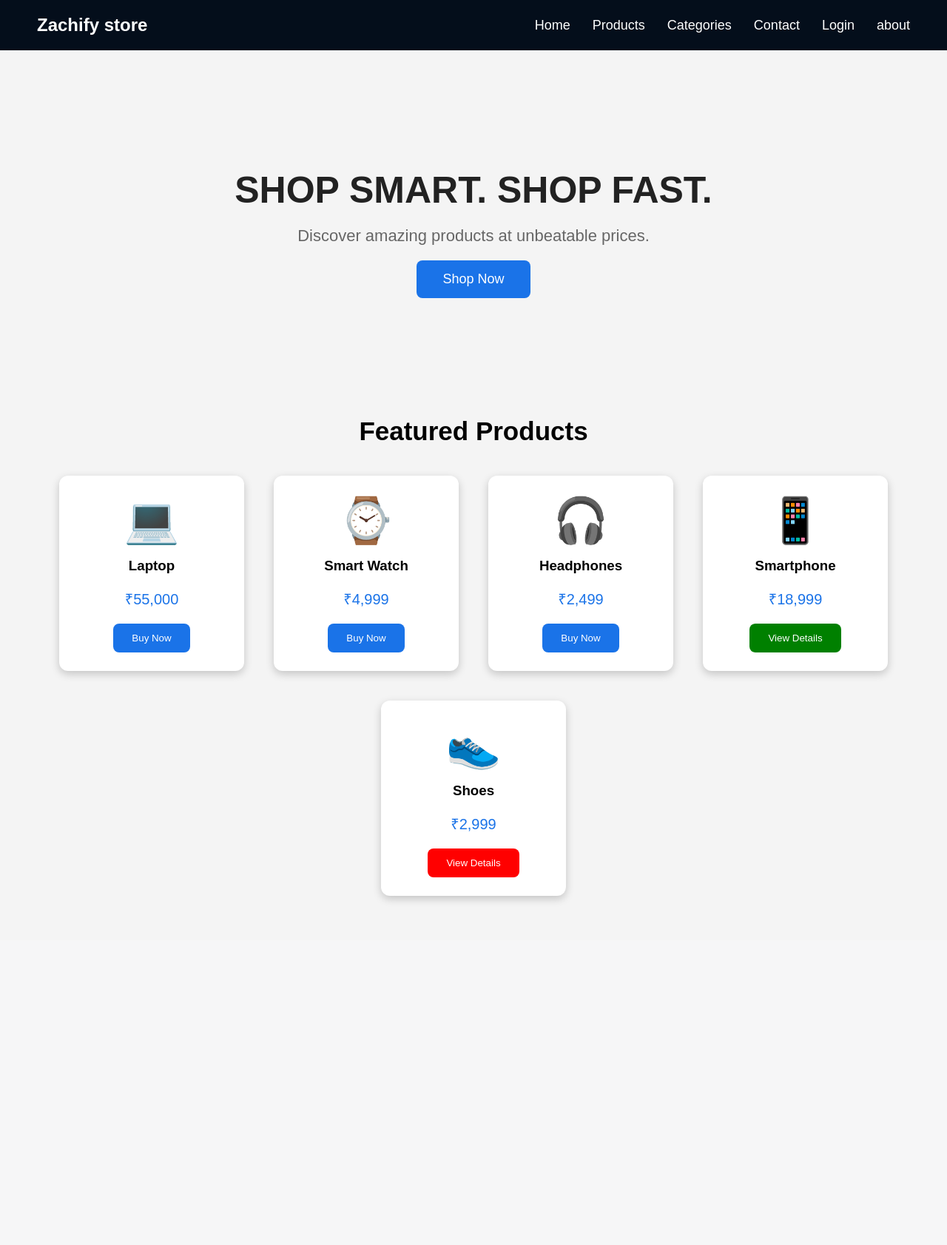
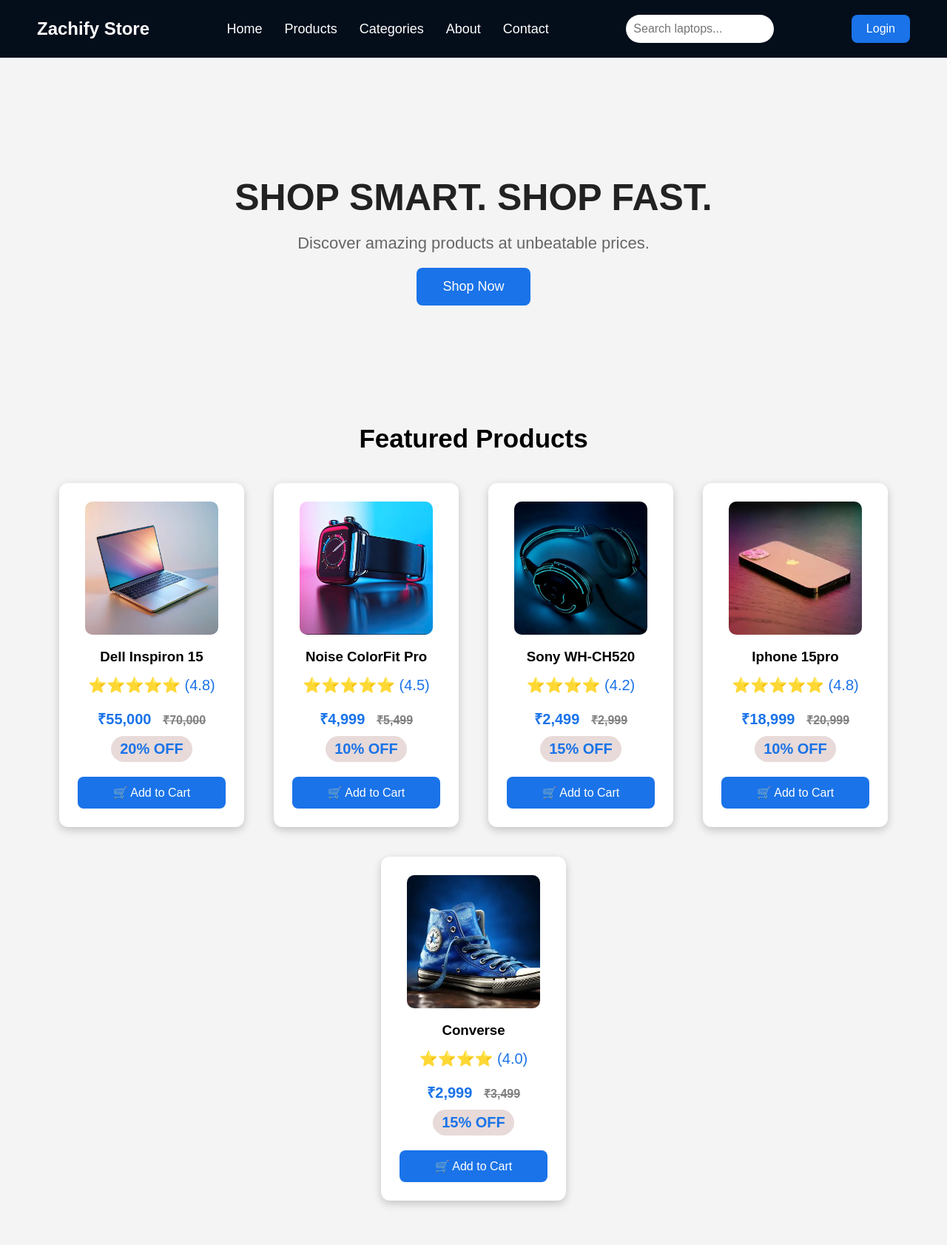
Before and after one commit to shahalll/zachify_ecommerce, a Flask app: page / in a window 1280 px wide. Shown: the whole page at 74% size. Before the commit the page ends 1220 px from the top, so only its background shows below. Run offline with Flask 3, Linux system fonts and the light colour scheme.

Commit message:
Added product images and updated product cards

```diff
--- a/static/css/style.css
+++ b/static/css/style.css
@@ -234,3 +234,100 @@ p{
 .red-btn{
     background: red !important;
 }
+
+/* Search Box */
+
+.search-box input{
+
+    padding: 10px;px 15px;
+
+    border:none;
+
+    border-radius:20px;
+
+    outline:none;
+
+    width:200px;
+
+    font-size:16px;
+
+}
+.login-btn{
+
+    background:#1a73e8;
+
+    color:white;
+
+    text-decoration:none;
+
+    padding:10px 20px;
+
+    border-radius:8px;
+
+    transition:0.3s;
+
+}
+
+.login-btn:hover{
+
+    background:#0b5ed7;
+
+}
+
+.card img{
+    width:180px;
+    height:180px;
+    object-fit:cover;
+    border-radius:10px;
+    transition:0.3s;
+}
+
+.card img:hover{
+    transform:scale(1.05);
+}
+
+.rating{
+    color: orange;
+    font-size: 18px;
+    margin: 8px 0;
+}
+
+.price{
+    font-size:22px;
+    font-weight:bold;
+}
+
+.old-price{
+    text-decoration:line-through;
+    color:gray;
+    font-size:16px;
+    margin-left:10px;
+}
+
+.discount{
+    display:inline-block;
+    background:rgb(231, 218, 216);
+    color:white;
+    padding:6px 12px;
+    border-radius:20px;
+    font-size:14px;
+    font-weight:bold;
+    margin-top:10px;
+}
+
+.cart-btn{
+    background:#ff9900;
+    color:white;
+    border:none;
+    padding:12px;
+    width:100%;
+    border-radius:8px;
+    font-size:16px;
+    cursor:pointer;
+    transition:0.3s;
+}
+
+.cart-btn:hover{
+    background:#e68a00;
+    transform:scale(1.03);
+}
--- a/templates/index.html
+++ b/templates/index.html
@@ -12,19 +12,28 @@
 <body>
 
     <nav>
+
     <div class="logo">
-            <h2>Zachify store</h2>
+        <h2>Zachify Store</h2>
     </div>
 
     <ul class="nav-links">
         <li><a href="#">Home</a></li>
         <li><a href="#">Products</a></li>
         <li><a href="#">Categories</a></li>
+        <li><a href="#">About</a></li>
         <li><a href="#">Contact</a></li>
-            <li><a href="#">Login</a></li>
-            <li><a href="#">about</a></li>
     </ul>
+
+    <div class="search-box">
+        <input type="text" placeholder="Search laptops...">
+    </div>
+
+    <a href="#" class="login-btn">Login</a>
+
 </nav>
+
+
 
    <section class="hero">
 
@@ -46,61 +55,91 @@
 
         <div class="card">
 
-            <div class="emoji">💻</div>
+            <img src="{{ url_for('static', filename='images/laptop.jpg') }}" alt="Laptop">
 
-            <h3>Laptop</h3>
 
-            <p>₹55,000</p>
+            <h3>Dell Inspiron 15</h3>
+            <p class="rating">⭐⭐⭐⭐⭐ (4.8)</p>
 
-            <button>Buy Now</button>
+            <p class="price">
+    ₹55,000
+    <span class="old-price">₹70,000</span>
+</p>
+
+<p class="discount">20% OFF</p>
+
+            <button class="cart-btn">🛒 Add to Cart</button>
 
         </div>
 
         <div class="card">
 
-            <div class="emoji">⌚</div>
+            <img src="{{ url_for('static', filename='images/smartwatch.jpg') }}" alt="Smart Watch">
 
-            <h3>Smart Watch</h3>
+            <h3>Noise ColorFit Pro</h3>
+            <p class="rating">⭐⭐⭐⭐⭐ (4.5)</p>
+             <p class="price">
+    ₹4,999
+    <span class="old-price">₹5,499</span>
+</p>
 
-            <p>₹4,999</p>
+<p class="discount">10% OFF</p>
 
-            <button>Buy Now</button>
+            <button class="cart-btn">🛒 Add to Cart</button>
 
         </div>
 
         <div class="card">
 
-            <div class="emoji">🎧</div>
+           <img src="{{ url_for('static', filename='images/headphone.jpg') }}" alt="Headphones">
 
-            <h3>Headphones</h3>
+            <h3>Sony WH-CH520</h3>
+            <p class="rating">⭐⭐⭐⭐ (4.2)</p>
 
-            <p>₹2,499</p>
+            <p class="price">
+    ₹2,499
+    <span class="old-price">₹2,999</span>
+</p>
 
-            <button>Buy Now</button>
+<p class="discount">15% OFF</p>
+
+            <button class="cart-btn">🛒 Add to Cart</button>
 
         </div>
 
         <div class="card">
 
-            <div class="emoji">📱</div>
+            <img src="{{ url_for('static', filename='images/iphone.jpg') }}" alt="Iphone">
 
-            <h3>Smartphone</h3>
+            <h3>Iphone 15pro</h3>
+            <p class="rating">⭐⭐⭐⭐⭐ (4.8)</p>
 
-            <p>₹18,999</p>
+            <p class="price">
+    ₹18,999
+    <span class="old-price">₹20,999</span>
+</p>
 
-             <button class="green-btn">View Details</button>
+<p class="discount">10% OFF</p>
+
+            <button class="cart-btn">🛒 Add to Cart</button>
 
         </div>
 
         <div class="card">
 
-            <div class="emoji">👟</div>
+            <img src="{{ url_for('static', filename='images/shoe.jpg') }}" alt="Shoes">
 
-            <h3>Shoes</h3>
+            <h3>Converse</h3>
+            <p class="rating">⭐⭐⭐⭐ (4.0)</p>
 
-            <p>₹2,999</p>
+            <p class="price">
+    ₹2,999
+    <span class="old-price">₹3,499</span>
+</p>
 
-             <button class="red-btn">View Details</button>
+<p class="discount">15% OFF</p>
+
+            <button class="cart-btn">🛒 Add to Cart</button>
 
         </div>
     </div>
```
Also changed, not shown: static/images/headphone.jpg (added), static/images/iphone.jpg (added), static/images/laptop.jpg (added), static/images/shoe.jpg (added), static/images/smartwatch.jpg (added). Lines whose indentation alone changed are shown as unchanged.
